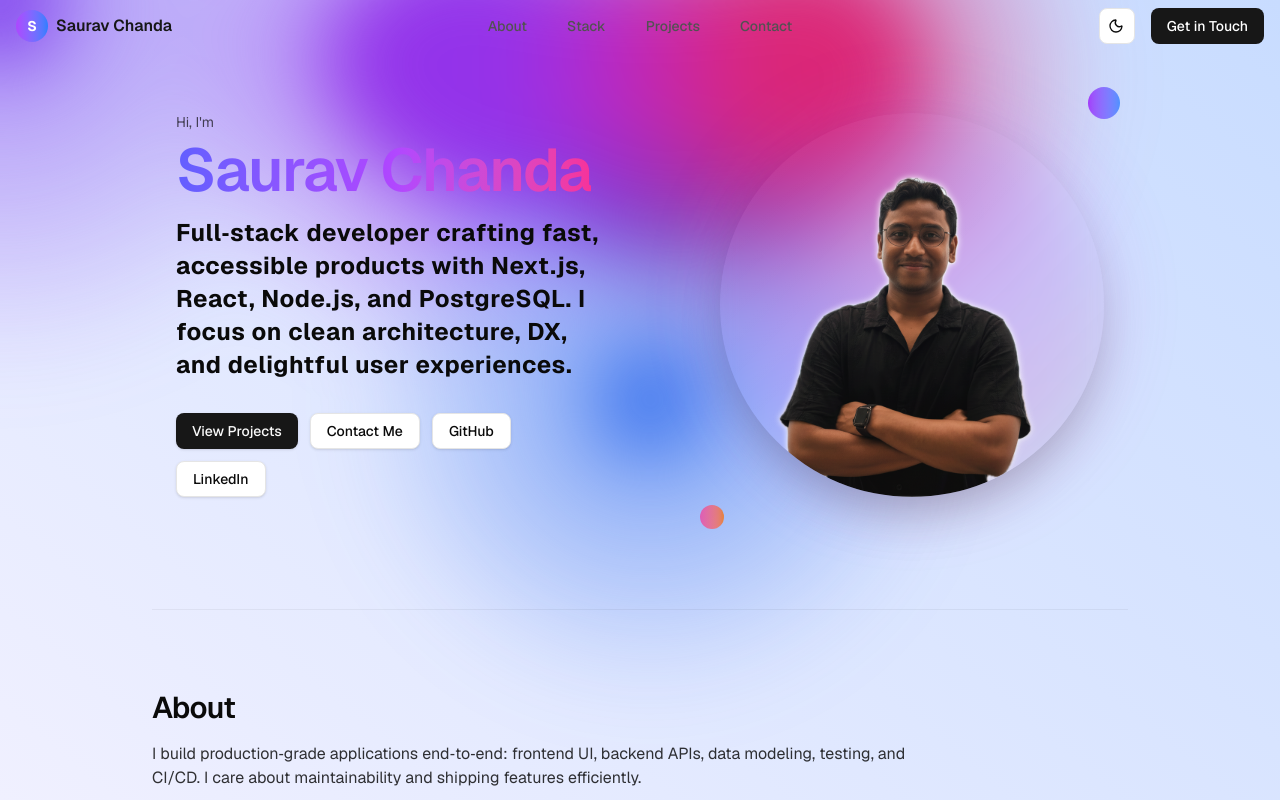
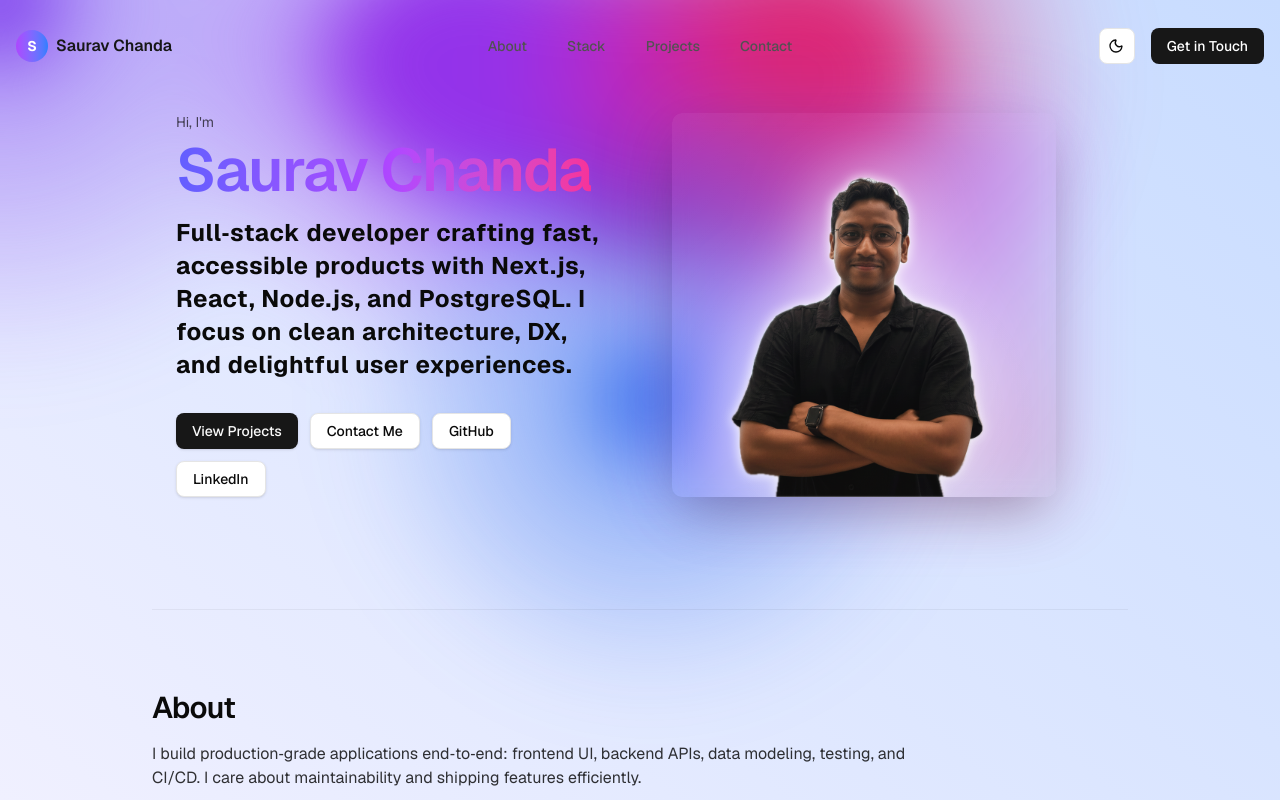
Before and after one commit to SauravChanda/Portfolio-website, a Next.js app: page / in a window 1280 px wide. Shown: the top 800 px of the page. Built offline with nearby package versions, Linux system fonts and the light colour scheme.

Commit message:
refactor(ui): adjust navbar positioning and remove floating navbar
consolidate navbar components by removing floating navbar and adjusting main navbar positioning
improve hero section profile image styling and animation

```diff
--- a/src/components/sections/hero-section.tsx
+++ b/src/components/sections/hero-section.tsx
@@ -93,7 +93,11 @@ export function HeroSection() {
           </div>
 
           {/* Profile Image */}
-          <div className="order-1 lg:order-2 flex justify-center lg:justify-end">
+          <div className="order-1 lg:order-2 flex justify-center lg:justify-end hidden md:block">
+            <div className="relative">
+              {/* Gradient background circle - outside animation to prevent white flash */}
+              <div className="absolute inset-0 w-64 h-64 sm:w-80 sm:h-80 lg:w-96 lg:h-96 bg-gradient-to-br from-indigo-500 via-purple-500 to-pink-500 dark:from-white dark:via-white dark:to-white rounded-lg blur-2xl opacity-30 dark:opacity-20"></div>
+
               <motion.div
                 className="relative"
                 initial={{ opacity: 0, scale: 0.8 }}
@@ -105,11 +109,8 @@ export function HeroSection() {
                   whileHover={{ scale: 1.05 }}
                   transition={{ duration: 0.3 }}
                 >
-                {/* Gradient background circle */}
-                <div className="absolute inset-0 bg-gradient-to-br from-indigo-500 via-purple-500 to-pink-500 rounded-full blur-2xl opacity-20 animate-pulse"></div>
-
                   {/* Profile image container */}
-                <div className="relative w-full h-full rounded-full overflow-hidden shadow-2xl backdrop-blur-sm">
+                  <div className="relative w-full h-full rounded-lg overflow-hidden shadow-2xl backdrop-blur-sm">
                   <Image
                     src="/Saurav.png"
                     alt="Saurav Chanda - Full-stack Developer"
@@ -118,41 +119,15 @@ export function HeroSection() {
                     priority
                     sizes="(max-width: 640px) 256px, (max-width: 1024px) 320px, 384px"
                     style={{
-                      filter: 'drop-shadow(rgba(255, 255, 255, 1) 0px 0px 3px)'
+                      filter: 'drop-shadow(rgba(255, 255, 255, 1) 0px 0px 6px) drop-shadow(rgba(255, 255, 255, 0.8) 0px 0px 40px) '
                     }}
                   />
                   {/* Subtle inner glow to smooth edges */}
-                  <div className="absolute inset-0 rounded-full bg-gradient-to-br from-white/5 via-transparent to-black/5 pointer-events-none"></div>
+                  <div className="absolute inset-0 rounded-lg bg-gradient-to-br from-white/5 via-transparent to-black/5 pointer-events-none"></div>
                 </div>
-
-                {/* Floating elements for visual interest */}
-                <motion.div
-                  className="absolute -top-4 -right-4 w-8 h-8 bg-gradient-to-r from-blue-500 to-purple-600 rounded-full opacity-80"
-                  animate={{
-                    y: [0, -10, 0],
-                    rotate: [0, 180, 360]
-                  }}
-                  transition={{
-                    duration: 4,
-                    repeat: Infinity,
-                    ease: "easeInOut"
-                  }}
-                />
-                <motion.div
-                  className="absolute -bottom-6 -left-6 w-6 h-6 bg-gradient-to-r from-pink-500 to-orange-500 rounded-full opacity-70"
-                  animate={{
-                    y: [0, 10, 0],
-                    x: [0, 5, 0]
-                  }}
-                  transition={{
-                    duration: 3,
-                    repeat: Infinity,
-                    ease: "easeInOut",
-                    delay: 1
-                  }}
-                />
               </motion.div>
             </motion.div>
+            </div>
           </div>
         </div>
       </div>
--- a/src/components/sections/portfolio-navbar.tsx
+++ b/src/components/sections/portfolio-navbar.tsx
@@ -31,7 +31,7 @@ export function PortfolioNavbar() {
   };
 
   return (
-    <Navbar className="fixed inset-x-0 top-0 z-50">
+    <Navbar className="fixed inset-x-0 top-1 md:top-5 z-50">
       {/* Desktop Navigation */}
       <NavBody>
         {/* Logo */}
--- a/src/components/ui/floating-navbar.tsx
+++ /dev/null
@@ -1,81 +0,0 @@
-"use client";
-import React, { useState } from "react";
-import {
-  motion,
-  AnimatePresence,
-  useScroll,
-  useMotionValueEvent,
-} from "framer-motion";
-import { cn } from "@/lib/utils";
-
-export const FloatingNav = ({
-  navItems,
-  className,
-}: {
-  navItems: {
-    name: string;
-    link: string;
-    icon?: React.JSX.Element;
-  }[];
-  className?: string;
-}) => {
-  const { scrollYProgress } = useScroll();
-
-  const [visible, setVisible] = useState(false);
-
-  useMotionValueEvent(scrollYProgress, "change", (current) => {
-    // Check if current is not undefined and is a number
-    if (typeof current === "number") {
-      const direction = current! - scrollYProgress.getPrevious()!;
-
-      if (scrollYProgress.get() < 0.05) {
-        setVisible(false);
-      } else {
-        if (direction < 0) {
-          setVisible(true);
-        } else {
-          setVisible(false);
-        }
-      }
-    }
-  });
-
-  return (
-    <AnimatePresence mode="wait">
-      <motion.div
-        initial={{
-          opacity: 1,
-          y: -100,
-        }}
-        animate={{
-          y: visible ? 0 : -100,
-          opacity: visible ? 1 : 0,
-        }}
-        transition={{
-          duration: 0.2,
-        }}
-        className={cn(
-          "flex max-w-fit fixed top-10 inset-x-0 mx-auto border border-transparent dark:border-white/[0.2] rounded-full dark:bg-black bg-white shadow-[0px_2px_3px_-1px_rgba(0,0,0,0.1),0px_1px_0px_0px_rgba(25,28,33,0.02),0px_0px_0px_1px_rgba(25,28,33,0.08)] z-[5000] pr-2 pl-8 py-2 items-center justify-center space-x-4",
-          className
-        )}
-      >
-        {navItems.map((navItem, idx: number) => (
-          <a
-            key={`link=${idx}`}
-            href={navItem.link}
-            className={cn(
-              "relative dark:text-neutral-50 items-center flex space-x-1 text-neutral-600 dark:hover:text-neutral-300 hover:text-neutral-500"
-            )}
-          >
-            <span className="block sm:hidden">{navItem.icon}</span>
-            <span className="hidden sm:block text-sm">{navItem.name}</span>
-          </a>
-        ))}
-        <button className="border text-sm font-medium relative border-neutral-200 dark:border-white/[0.2] text-black dark:text-white px-4 py-2 rounded-full">
-          <span>Contact</span>
-          <span className="absolute inset-x-0 w-1/2 mx-auto -bottom-px bg-gradient-to-r from-transparent via-blue-500 to-transparent h-px" />
-        </button>
-      </motion.div>
-    </AnimatePresence>
-  );
-};
```
Lines whose indentation alone changed are shown as unchanged.
